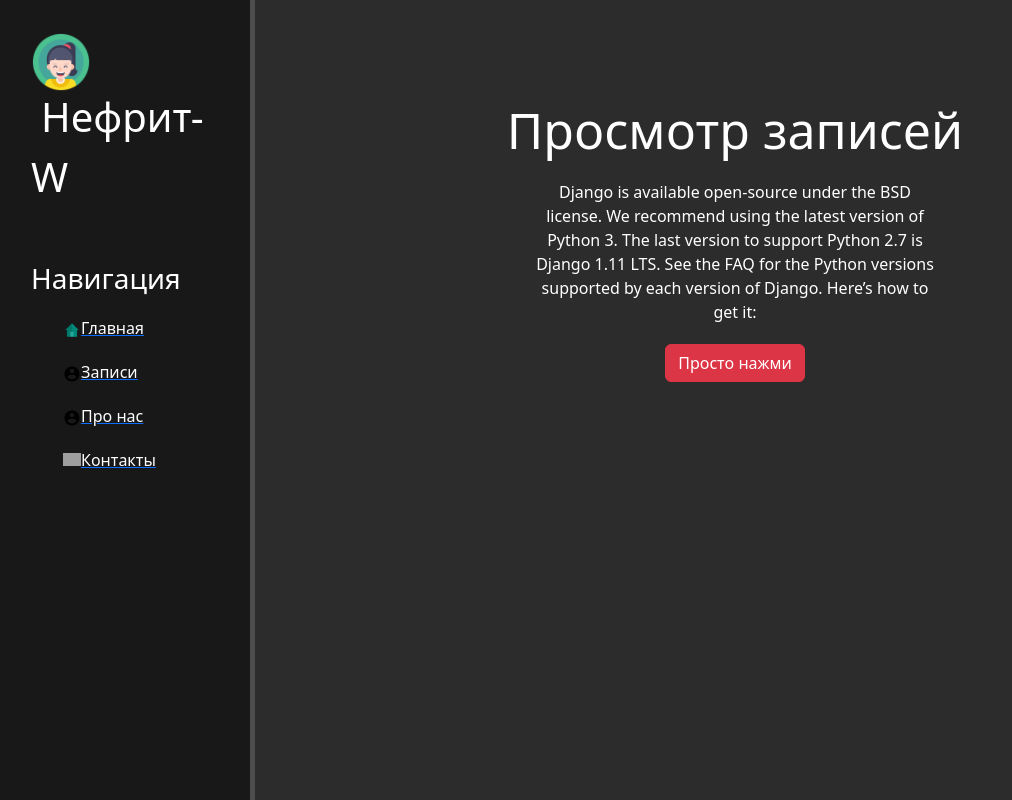
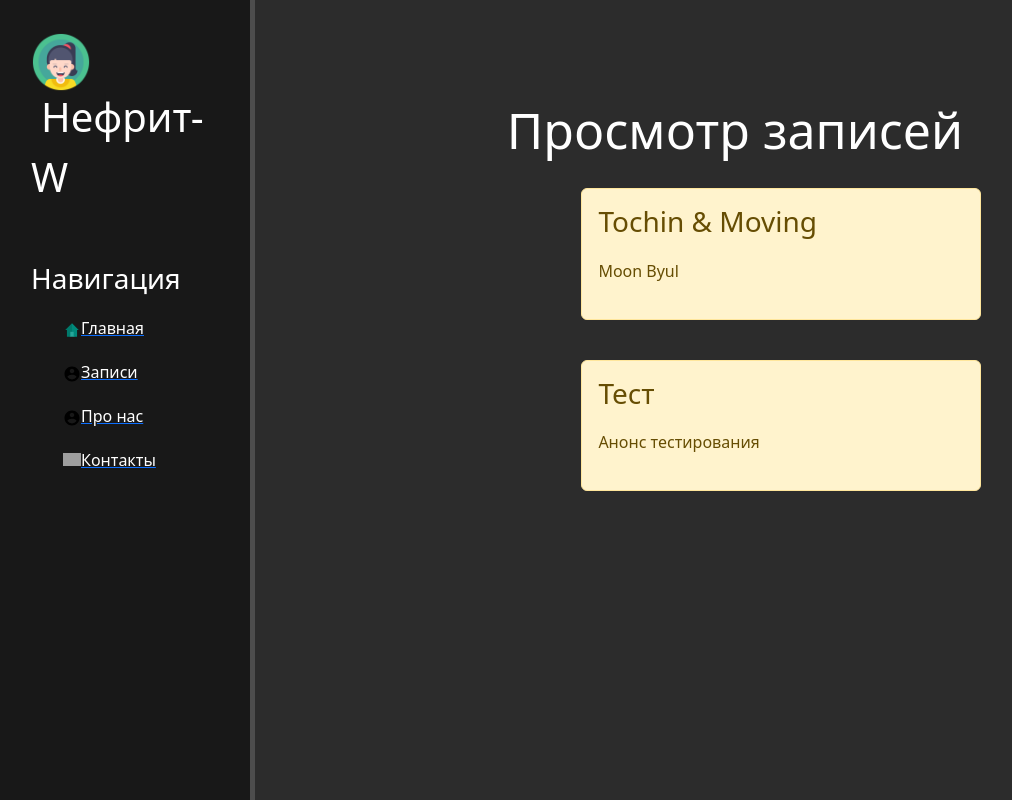
Before and after one commit to Fox13th/web_app, a Django app: page /records/ in a window 1280 px wide. Shown: the whole page, without its empty margins (1-1013 px from the left). Run offline with Django 4.2, Linux system fonts and the light colour scheme; data comes from the database, SQL or seed files in the repository; both versions use the stored data as it was after the commit; some libraries are stand-ins or nearby versions; grey boxes are pictures that could not be loaded.

Commit message:
update records

```diff
--- a/web_transcriber/main/static/main/css/main.css
+++ b/web_transcriber/main/static/main/css/main.css
@@ -61,3 +61,11 @@ main .features {
 
 main .features h1 {font-size: 50px;}
 main .features p {max-width: 400px; margin: 20px auto;}
+
+.alert-warning {
+    float: left;
+    clear: both;
+    width: 400px;
+    margin: 20px 34%;
+    text-align: left;
+}
--- a/web_transcriber/records/models.py
+++ b/web_transcriber/records/models.py
@@ -8,7 +8,7 @@ class Records(models.Model):
     date = models.DateTimeField('Дата публикации')
 
     def __str__(self):
-        return self.title
+        return f'Запись: {self.title}'
 
     class Meta:
         verbose_name = 'Запись'
--- a/web_transcriber/records/templates/records/records_home.html
+++ b/web_transcriber/records/templates/records/records_home.html
@@ -5,7 +5,17 @@
 {% block content %}
     <div class="features">
         <h1>Просмотр записей</h1>
-        <p>Django is available open-source under the BSD license. We recommend using the latest version of Python 3. The last version to support Python 2.7 is Django 1.11 LTS. See the FAQ for the Python versions supported by each version of Django. Here’s how to get it:</p>
-        <button class="btn btn-danger">Просто нажми</button>
+        {% if rec %}
+            {% for el in rec %}
+                <div class="alert alert-warning">
+                    <h3>{{ el.title }}</h3>
+                    <p>{{ el.anons }}</p>
+                </div>
+            {% endfor %}
+        {% else %}
+            <p>У вас нет записей!</p>
+        {% endif %}
+
+        {# Комментарий #}
     </div>
 {% endblock %}
--- a/web_transcriber/records/views.py
+++ b/web_transcriber/records/views.py
@@ -1,6 +1,8 @@
 from django.shortcuts import render
+from .models import Records
 
 
 def records_home(request):
-    return render(request, 'records/records_home.html')
+    rec = Records.objects.order_by('-date')
+    return render(request, 'records/records_home.html', {'rec': rec})
 # Create your views here.
```
Also changed, not shown: web_transcriber/db.sqlite3.
